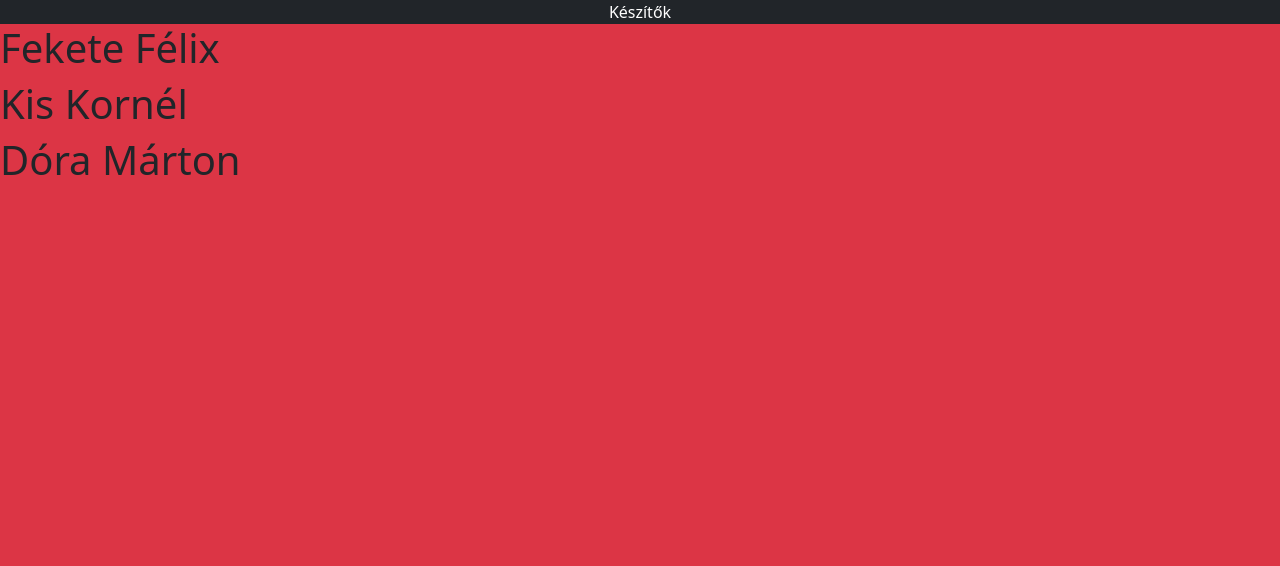
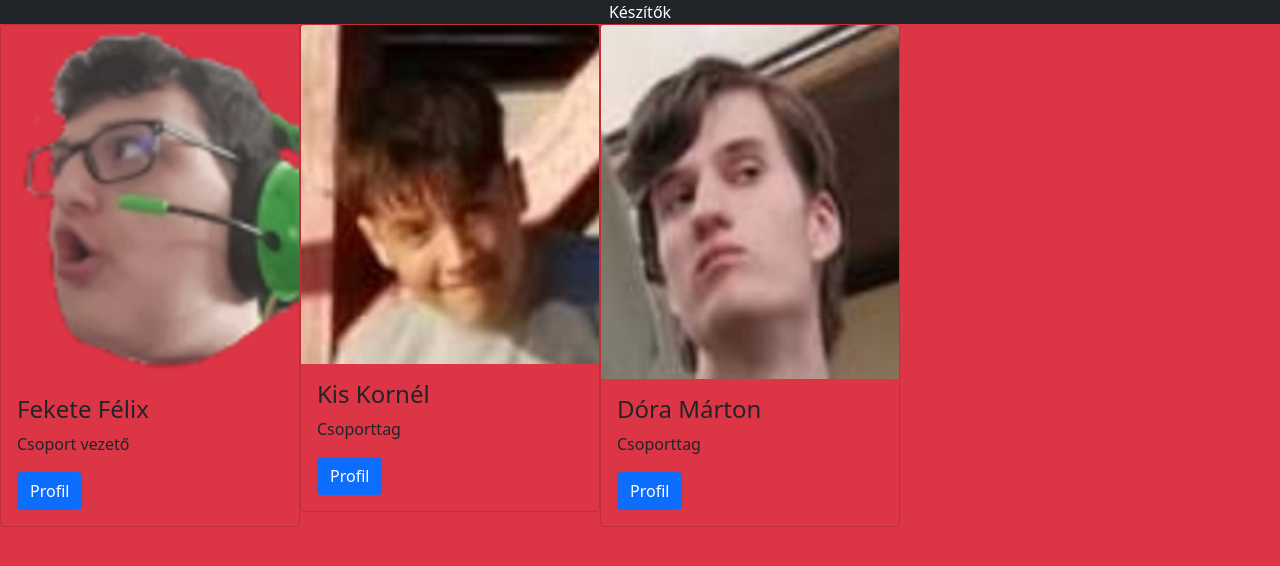
Before and after one commit to feketefelix555/htmlproject, a website: page htmlproject/public_html/Credits.html in a window 1280 px wide. Drawn offline with Linux system fonts and the light colour scheme.

Commit message:
pici upgrade

```diff
--- a/htmlproject/public_html/Credits.html
+++ b/htmlproject/public_html/Credits.html
@@ -18,11 +18,30 @@ Click nbfs://nbhost/SystemFileSystem/Templates/ClientSide/html.html to edit this
     </head>
     <body class="bg-danger">
         <div class="bg-dark text-center text-white">Készítők</div>
-        <h1>Fekete Félix</h1>
 
-        <h1>Kis Kornél</h1>
-
-        <h1>Dóra Márton</h1>
-
+        <div class="card bg-danger float-md-start" style="width:300px">
+  <img class="card-img-top" src="images/ffpog.png" alt="">
+  <div class="card-body">
+    <h4 class="card-title">Fekete Félix</h4>
+    <p class="card-text">Csoport vezető</p>
+    <a href="https://osu.ppy.sh/users/12452243" class="btn btn-primary" target="blank">Profil</a>
+  </div>
+</div>
+        <div class="card bg-danger float-md-start" style="width:300px">
+  <img class="card-img-top" src="images/kornel.jpg" alt="">
+  <div class="card-body">
+    <h4 class="card-title">Kis Kornél</h4>
+    <p class="card-text">Csoporttag</p>
+    <a href="https://www.instagram.com/kornel.kis.1/" class="btn btn-primary" target="blank">Profil</a>
+  </div>
+</div>
+        <div class="card bg-danger" style="width:300px">
+  <img class="card-img-top" src="images/marci.jpg" alt="">
+  <div class="card-body">
+    <h4 class="card-title">Dóra Márton</h4>
+    <p class="card-text">Csoporttag</p>
+    <a href="https://www.instagram.com/marton870/" class="btn btn-primary" target="blank">Profil</a>
+  </div>
+</div>
     </body>
 </html>
```
Also changed, not shown: htmlproject/public_html/index.html (+4 -0 lines), htmlproject/public_html/images/ffpog.png (added), htmlproject/public_html/images/jatek.PNG (added), htmlproject/public_html/images/jatek2.PNG (added), htmlproject/public_html/images/kornel.jpg (added), htmlproject/public_html/images/marci.jpg (added).
